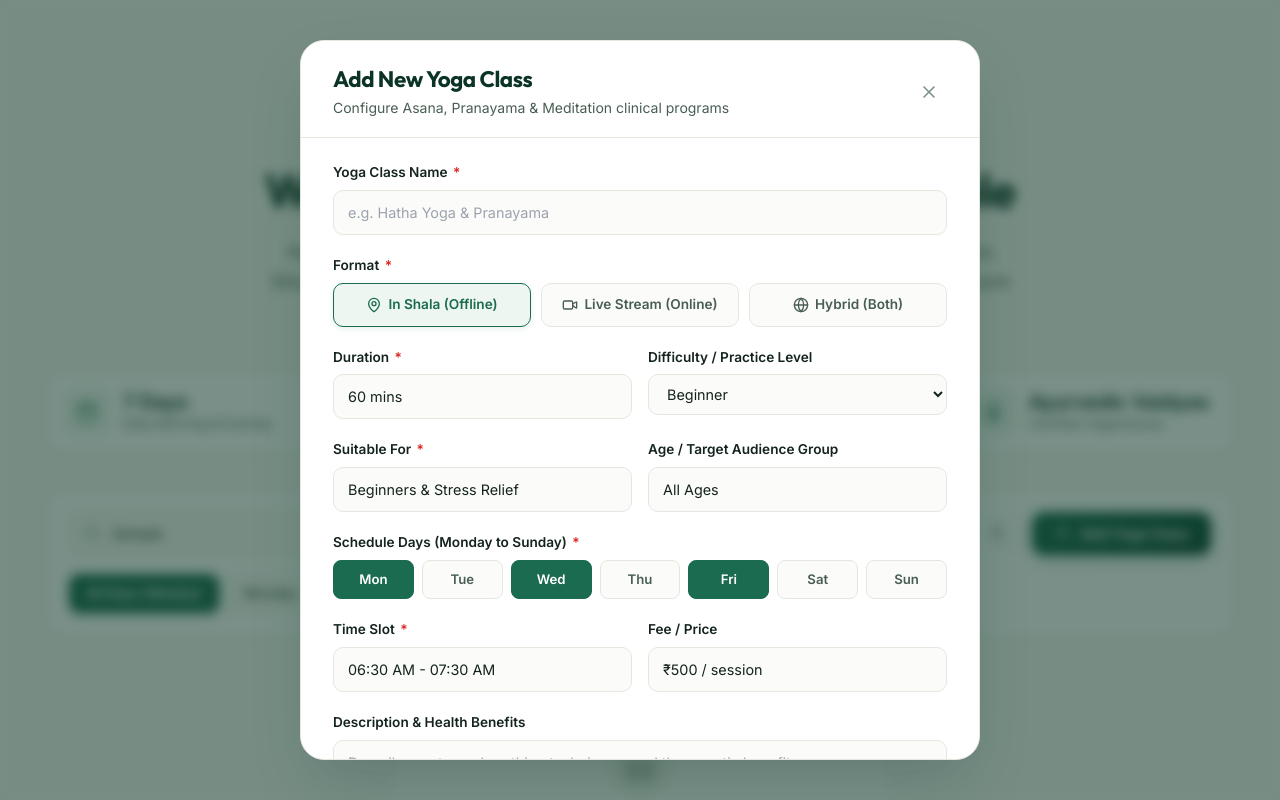
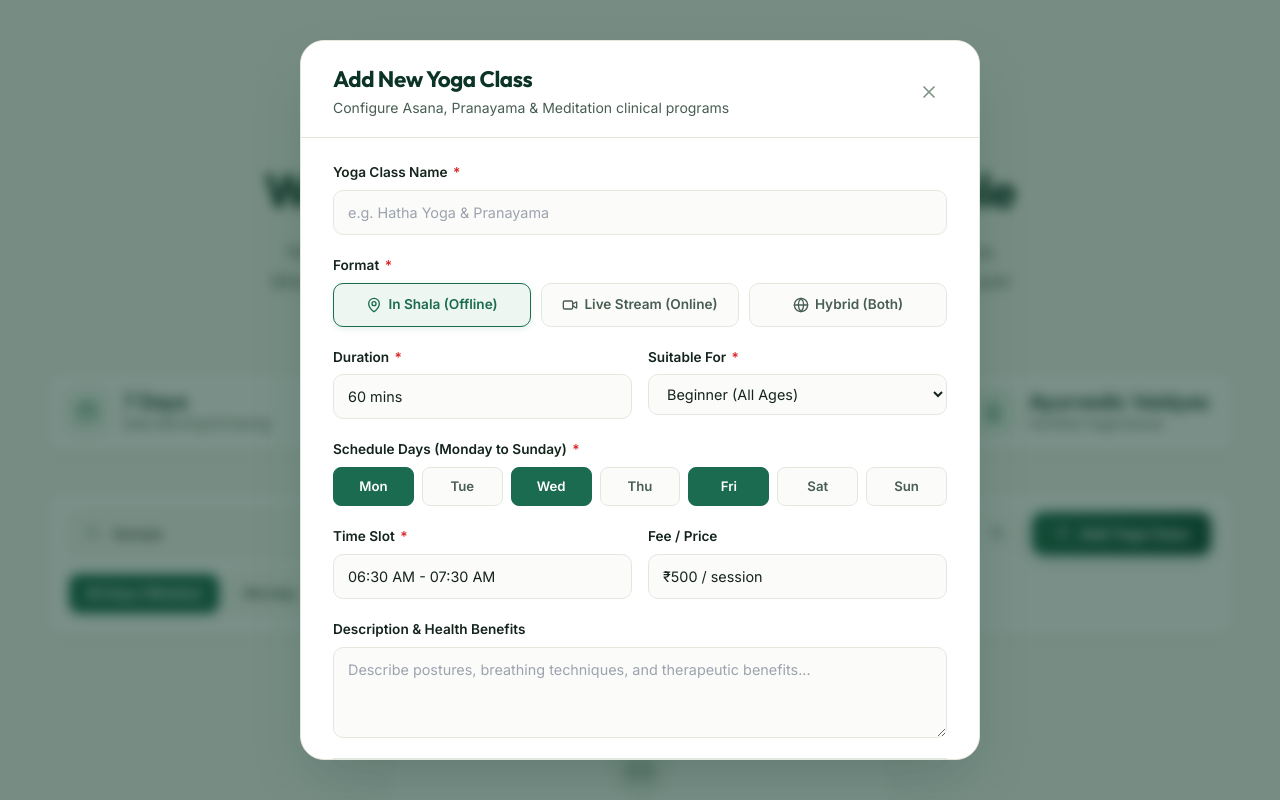
Before and after one commit to fahadmb123/Jeevayurniketan-ayurveda-app, a React (Vite) app in the folder frontend/: page /yoga in a window 1280 px wide. Both pictures are taken after typing "Sample" into the empty fields and a click on the button "Add Yoga Class". Shown: the top 800 px of the page. Built offline with nearby package versions, Linux system fonts and the light colour scheme.

Commit message:
refactor(yoga): replace separate suitability/age fields with unified Suitable For dropdown with age brackets

```diff
--- a/frontend/src/features/yoga/components/YogaClassModal.tsx
+++ b/frontend/src/features/yoga/components/YogaClassModal.tsx
@@ -3,10 +3,9 @@ import { X, Video, MapPin, Globe, Sparkles } from 'lucide-react';
 import type {
   YogaSession,
   YogaFormData,
-  YogaLevel,
   DayOfWeek,
 } from '../types/yoga.types';
-import { DAYS_OF_WEEK } from '../types/yoga.types';
+import { DAYS_OF_WEEK, SUITABLE_FOR_OPTIONS } from '../types/yoga.types';
 import './YogaClassModal.css';
 
 interface YogaClassModalProps {
@@ -22,13 +21,6 @@ const DURATION_PRESETS = [
   '75 mins',
   '90 mins',
   '120 mins',
-];
-
-const LEVEL_OPTIONS: YogaLevel[] = [
-  'Beginner',
-  'Intermediate',
-  'Advanced',
-  'All Levels',
 ];
 
 interface FormContentProps {
@@ -50,11 +42,9 @@ const YogaClassFormContent: React.FC<FormContentProps> = ({
         title: initialData.title || '',
         duration: initialData.duration || '60 mins',
         format: initialData.format || 'offline',
-        suitableFor: initialData.suitableFor || '',
-        ageGroup: initialData.ageGroup || 'All Ages',
+        suitableFor: initialData.suitableFor || SUITABLE_FOR_OPTIONS[0],
         days: initialData.days || ['Monday', 'Wednesday', 'Friday'],
         time: initialData.time || '06:30 AM - 07:30 AM',
-        level: initialData.level || 'Beginner',
         description: initialData.description || '',
         price: initialData.price || '₹500 / session',
       };
@@ -63,11 +53,9 @@ const YogaClassFormContent: React.FC<FormContentProps> = ({
       title: '',
       duration: '60 mins',
       format: 'offline',
-      suitableFor: 'Beginners & Stress Relief',
-      ageGroup: 'All Ages',
+      suitableFor: SUITABLE_FOR_OPTIONS[0],
       days: ['Monday', 'Wednesday', 'Friday'],
       time: '06:30 AM - 07:30 AM',
-      level: 'Beginner',
       description: '',
       price: '₹500 / session',
     };
@@ -92,7 +80,7 @@ const YogaClassFormContent: React.FC<FormContentProps> = ({
     const newErrors: Record<string, string> = {};
     if (!formData.title.trim()) newErrors.title = 'Class title is required.';
     if (!formData.duration.trim()) newErrors.duration = 'Duration is required.';
-    if (!formData.suitableFor.trim()) newErrors.suitableFor = 'Target suitability is required.';
+    if (!formData.suitableFor.trim()) newErrors.suitableFor = 'Please select who this is suitable for.';
     if (!formData.time.trim()) newErrors.time = 'Time slot is required.';
     if (formData.days.length === 0) newErrors.days = 'Select at least one day.';
 
@@ -187,7 +175,7 @@ const YogaClassFormContent: React.FC<FormContentProps> = ({
           </div>
         </div>
 
-        {/* Duration & Difficulty Level */}
+        {/* Duration & Suitable For (Difficulty with Age in Bracket) */}
         <div className="yoga-modal__grid-2">
           <div className="yoga-modal__field">
             <label htmlFor="yoga-duration">
@@ -213,53 +201,26 @@ const YogaClassFormContent: React.FC<FormContentProps> = ({
           </div>
 
           <div className="yoga-modal__field">
-            <label htmlFor="yoga-level">Difficulty / Practice Level</label>
+            <label htmlFor="yoga-suitable">
+              Suitable For <span className="required">*</span>
+            </label>
             <select
-              id="yoga-level"
+              id="yoga-suitable"
               className="yoga-modal__select"
-              value={formData.level}
+              value={formData.suitableFor}
               onChange={(e) =>
-                setFormData({ ...formData, level: e.target.value as YogaLevel })
+                setFormData({ ...formData, suitableFor: e.target.value })
               }
             >
-              {LEVEL_OPTIONS.map((lvl) => (
-                <option key={lvl} value={lvl}>
-                  {lvl}
+              {SUITABLE_FOR_OPTIONS.map((opt) => (
+                <option key={opt} value={opt}>
+                  {opt}
                 </option>
               ))}
             </select>
-          </div>
-        </div>
-
-        {/* Suitable For & Age Group */}
-        <div className="yoga-modal__grid-2">
-          <div className="yoga-modal__field">
-            <label htmlFor="yoga-suitable">
-              Suitable For <span className="required">*</span>
-            </label>
-            <input
-              id="yoga-suitable"
-              type="text"
-              className="yoga-modal__input"
-              placeholder="e.g. Beginners, Stress Relief, Spine & Joint Care"
-              value={formData.suitableFor}
-              onChange={(e) => setFormData({ ...formData, suitableFor: e.target.value })}
-            />
             {errors.suitableFor && (
               <span className="yoga-modal__error-hint">{errors.suitableFor}</span>
             )}
-          </div>
-
-          <div className="yoga-modal__field">
-            <label htmlFor="yoga-age">Age / Target Audience Group</label>
-            <input
-              id="yoga-age"
-              type="text"
-              className="yoga-modal__input"
-              placeholder="e.g. All Ages, Adults (18+), Seniors (50+)"
-              value={formData.ageGroup}
-              onChange={(e) => setFormData({ ...formData, ageGroup: e.target.value })}
-            />
           </div>
         </div>
 
--- a/frontend/src/features/yoga/hooks/useYogaSchedule.ts
+++ b/frontend/src/features/yoga/hooks/useYogaSchedule.ts
@@ -87,9 +87,13 @@ export const useYogaSchedule = () => {
         }
       }
 
-      // Level filter
-      if (selectedLevel !== 'all' && session.level !== selectedLevel) {
-        return false;
+      // Level / Suitable For filter
+      if (selectedLevel !== 'all') {
+        const matchesLevel = session.level === selectedLevel;
+        const matchesSuitable = session.suitableFor?.toLowerCase().includes(selectedLevel.toLowerCase());
+        if (!matchesLevel && !matchesSuitable) {
+          return false;
+        }
       }
 
       // Search Query
--- a/frontend/src/features/yoga/services/yogaService.ts
+++ b/frontend/src/features/yoga/services/yogaService.ts
@@ -1,23 +1,18 @@
 import type { YogaSession, YogaFormData } from '../types/yoga.types';
 
-const STORAGE_KEY = 'jeevayurniketan_yoga_sessions_v1';
+const STORAGE_KEY = 'jeevayurniketan_yoga_sessions_v2';
 
 const DEFAULT_YOGA_SESSIONS: YogaSession[] = [
   {
     id: 'yoga-1',
     title: 'Surya Namaskar & Morning Pranayama',
-    instructor: 'Acharya Vinod, E-RYT 500',
     duration: '60 mins',
     format: 'hybrid',
-    suitableFor: 'Beginners & Energy Vitality',
-    ageGroup: 'All Ages (14+)',
+    suitableFor: 'Beginner (All Ages)',
     days: ['Monday', 'Wednesday', 'Friday'],
     time: '06:30 AM - 07:30 AM',
-    location: 'Open Garden Shala & Live Stream',
     level: 'Beginner',
     description: 'Awaken your Prana (life-force) through traditional sun salutations combined with Anulom-Vilom and Bhastrika breathing techniques to balance Tridoshas.',
-    capacity: 25,
-    enrolledCount: 18,
     price: '₹450 / session',
     status: 'active',
     imageUrl: 'https://images.unsplash.com/photo-1545205597-3d9d02c29597?q=80&w=800&auto=format&fit=crop',
@@ -25,18 +20,13 @@ const DEFAULT_YOGA_SESSIONS: YogaSession[] = [
   {
     id: 'yoga-2',
     title: 'Therapeutic Yoga for Spine & Joints',
-    instructor: 'Dr. Ananya Sharma, BAMS & Yoga Specialist',
     duration: '45 mins',
     format: 'offline',
-    suitableFor: 'Joint Stiffness, Back Pain & Seniors',
-    ageGroup: 'Seniors & Adults (40+)',
+    suitableFor: 'Gentle & Restorative (Seniors 50+)',
     days: ['Tuesday', 'Thursday', 'Saturday'],
     time: '08:00 AM - 08:45 AM',
-    location: 'Therapy Room 3, Kottakkal',
     level: 'All Levels',
     description: 'Gentle micro-movements (Sukshma Vyayama) and customized postures targeting lumbar relaxation, cervical comfort, and arthritis alleviation.',
-    capacity: 15,
-    enrolledCount: 12,
     price: '₹600 / session',
     status: 'active',
     imageUrl: 'https://images.unsplash.com/photo-1506126613408-eca07ce68773?q=80&w=800&auto=format&fit=crop',
@@ -44,18 +34,13 @@ const DEFAULT_YOGA_SESSIONS: YogaSession[] = [
   {
     id: 'yoga-3',
     title: 'Mindful Yoga Nidra & Stress Dissolution',
-    instructor: 'Acharya Vinod & Clinical Psychologist',
     duration: '60 mins',
     format: 'online',
-    suitableFor: 'Insomnia, Anxiety & Mental Fatigue',
-    ageGroup: 'Adults (18+)',
+    suitableFor: 'All Levels (All Ages)',
     days: ['Monday', 'Wednesday', 'Sunday'],
     time: '07:30 PM - 08:30 PM',
-    location: 'Live Interactive Zoom / Meet',
     level: 'All Levels',
     description: 'Deep psychological reset through guided psychic sleep (Yoga Nidra). Reduces cortisol, calms hyperactive Vata dosha, and restores restorative sleep cycles.',
-    capacity: 40,
-    enrolledCount: 29,
     price: '₹400 / session',
     status: 'active',
     imageUrl: 'https://images.unsplash.com/photo-1518611012118-696072aa579a?q=80&w=800&auto=format&fit=crop',
@@ -63,18 +48,13 @@ const DEFAULT_YOGA_SESSIONS: YogaSession[] = [
   {
     id: 'yoga-4',
     title: 'Ashtanga Vinyasa Flow (Agni Booster)',
-    instructor: 'Yogini Devika Nambiar',
     duration: '75 mins',
     format: 'offline',
-    suitableFor: 'Intermediate & Metabolic Detox',
-    ageGroup: 'Youth & Adults (18-50)',
+    suitableFor: 'Intermediate (Adults 18-50)',
     days: ['Tuesday', 'Thursday', 'Saturday'],
     time: '06:00 AM - 07:15 AM',
-    location: 'Main Shala, Jeevayurniketan',
     level: 'Intermediate',
     description: 'Dynamic synchronized breath-movement sequences to kindle digestive fire (Jatharagni), build muscular endurance, and enhance cardiovascular tone.',
-    capacity: 20,
-    enrolledCount: 14,
     price: '₹550 / session',
     status: 'active',
     imageUrl: 'https://images.unsplash.com/photo-1575052814086-f385e2e2ad1b?q=80&w=800&auto=format&fit=crop',
@@ -82,18 +62,13 @@ const DEFAULT_YOGA_SESSIONS: YogaSession[] = [
   {
     id: 'yoga-5',
     title: 'Restorative Yin Yoga & Sound Healing',
-    instructor: 'Yogini Devika & Guest Ayurvedic Vaidya',
     duration: '90 mins',
     format: 'offline',
-    suitableFor: 'Deep Relaxation & Emotional Release',
-    ageGroup: 'All Ages (16+)',
+    suitableFor: 'Advanced (Adults 18+)',
     days: ['Saturday', 'Sunday'],
     time: '05:00 PM - 06:30 PM',
-    location: 'Lotus Meditation Hall',
-    level: 'Beginner',
+    level: 'Advanced',
     description: 'Slow-paced restorative poses supported by bolsters and natural herbs, combined with Tibetan singing bowl resonance for cellular harmony.',
-    capacity: 18,
-    enrolledCount: 16,
     price: '₹750 / session',
     status: 'active',
     imageUrl: 'https://images.unsplash.com/photo-1544367567-0f2fcb009e0b?q=80&w=800&auto=format&fit=crop',
@@ -101,18 +76,13 @@ const DEFAULT_YOGA_SESSIONS: YogaSession[] = [
   {
     id: 'yoga-6',
     title: 'Women’s Hormonal Harmony & Prenatal Care',
-    instructor: 'Dr. Ananya Sharma, BAMS',
     duration: '60 mins',
     format: 'hybrid',
-    suitableFor: 'PCOD, Hormonal Health & Gentle Posture',
-    ageGroup: 'Women of All Ages',
+    suitableFor: 'All Levels (All Ages)',
     days: ['Monday', 'Thursday'],
     time: '10:00 AM - 11:00 AM',
-    location: 'Studio B & Online Tele-Class',
     level: 'All Levels',
     description: 'Specialized therapeutic sequences designed to nourish the reproductive system, ease pelvic tension, and restore metabolic equilibrium.',
-    capacity: 15,
-    enrolledCount: 11,
     price: '₹500 / session',
     status: 'active',
     imageUrl: 'https://images.unsplash.com/photo-1510894347713-fc3ed6fdf539?q=80&w=800&auto=format&fit=crop',
--- a/frontend/src/features/yoga/types/yoga.types.ts
+++ b/frontend/src/features/yoga/types/yoga.types.ts
@@ -21,17 +21,25 @@ export const DAYS_OF_WEEK: DayOfWeek[] = [
   'Sunday',
 ];
 
+export const SUITABLE_FOR_OPTIONS = [
+  'Beginner (All Ages)',
+  'Intermediate (Adults 18-50)',
+  'Advanced (Adults 18+)',
+  'All Levels (All Ages)',
+  'Gentle & Restorative (Seniors 50+)',
+] as const;
+
 export interface YogaSession {
   id: string;
   title: string;
   duration: string;           // e.g. "60 mins"
   format: YogaFormat;         // 'online' | 'offline' | 'hybrid'
-  suitableFor: string;        // e.g. "Beginners & Stress Relief", "Gentle Joints & Mobility"
-  ageGroup: string;           // e.g. "All Ages", "Adults (18+)", "Seniors (50+)"
+  suitableFor: string;        // e.g. "Beginner (All Ages)"
   days: DayOfWeek[];          // ['Monday', 'Wednesday', 'Friday']
   time: string;               // e.g. "06:30 AM - 07:30 AM"
-  level: YogaLevel;           // 'Beginner' | 'Intermediate' | 'Advanced' | 'All Levels'
   description: string;
+  level?: YogaLevel;
+  ageGroup?: string;
   instructor?: string;
   location?: string;
   capacity?: number;
@@ -46,11 +54,11 @@ export interface YogaFormData {
   duration: string;
   format: YogaFormat;
   suitableFor: string;
-  ageGroup: string;
   days: DayOfWeek[];
   time: string;
-  level: YogaLevel;
   description: string;
+  level?: YogaLevel;
+  ageGroup?: string;
   instructor?: string;
   location?: string;
   capacity?: number;
```
Also changed, not shown: frontend/src/features/yoga/components/YogaClassCard.tsx (+0 -7 lines).
